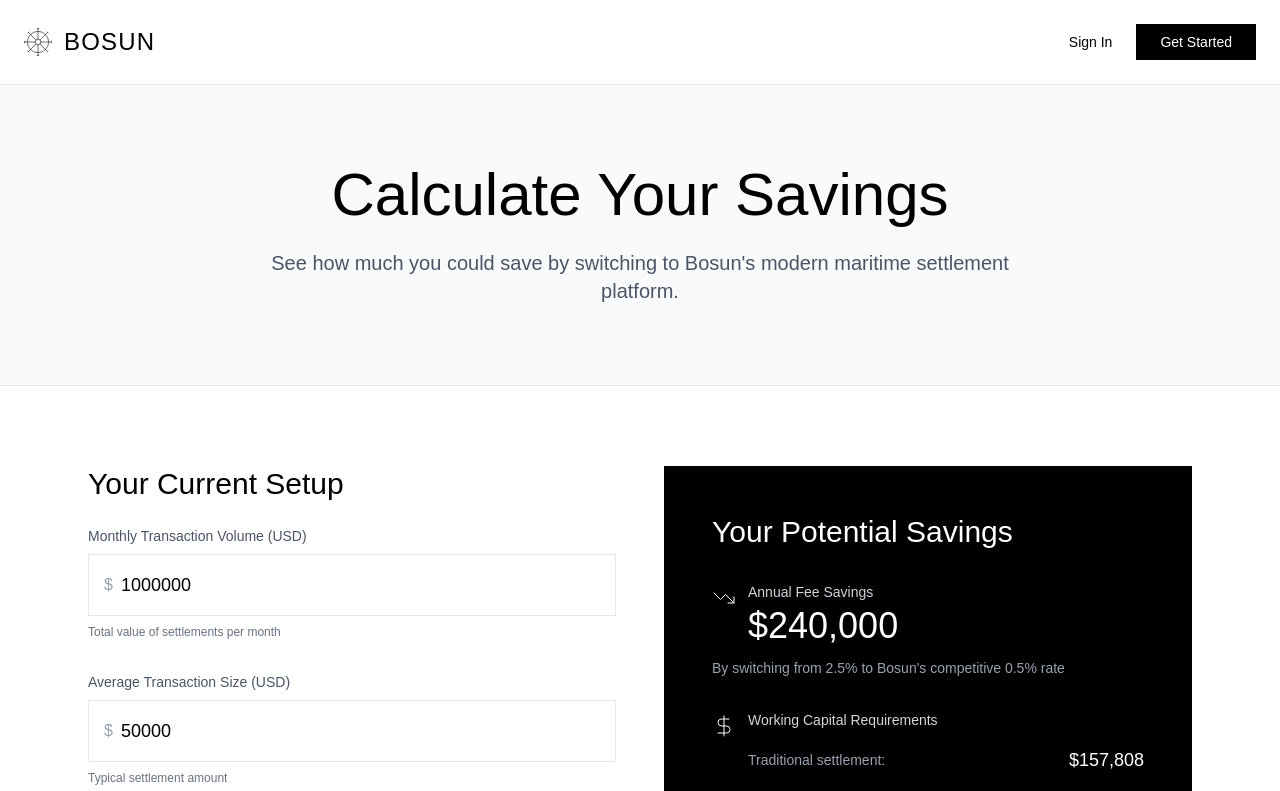
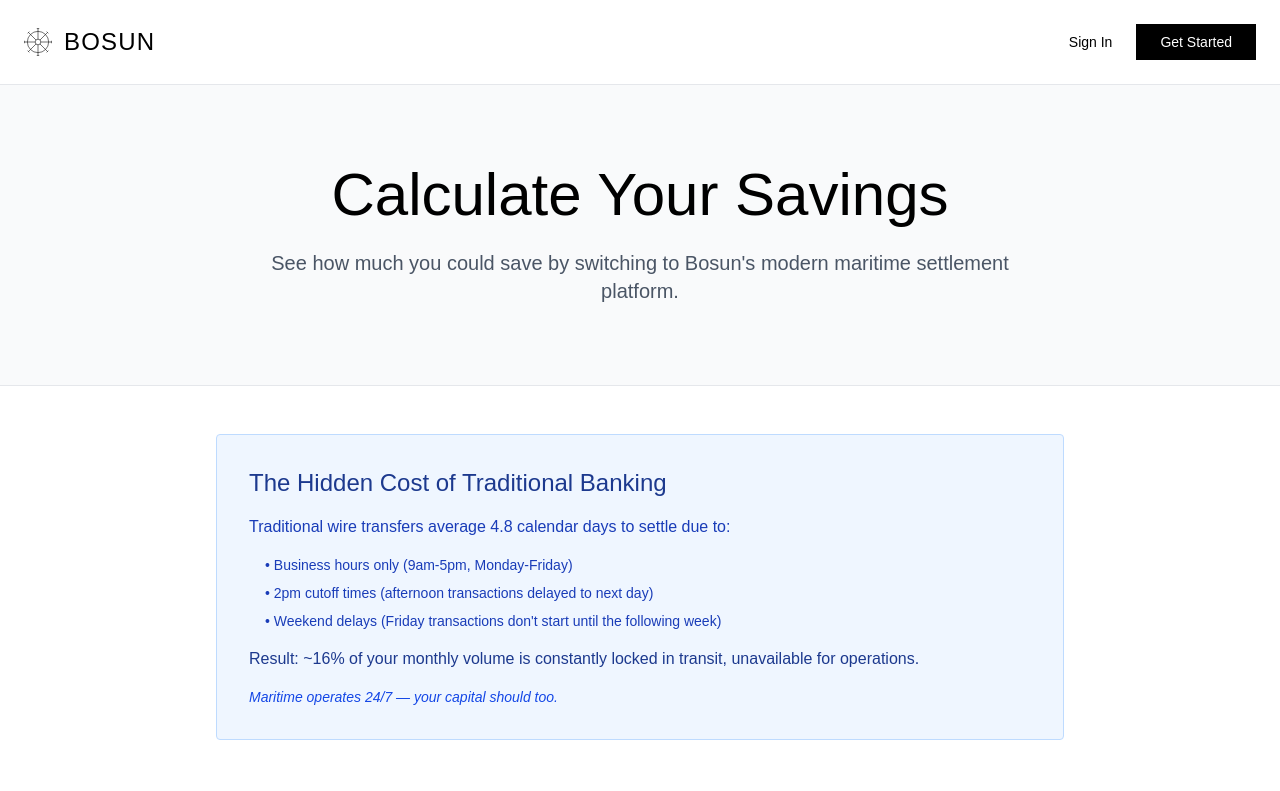
Before and after one commit to npgeorge/bosun, a Next.js app: page /calculator in a window 1280 px wide. Shown: the top 791 px of the page. Built offline with nearby package versions, Linux system fonts and the light colour scheme.

Commit message:
Add summary callout to calculator page highlighting key insight
- Add blue callout box explaining 4.8-day average settlement time
- Break down causes: business hours, cutoff times, weekend delays
- Emphasize ~16% of monthly volume locked in transit
- Include '24/7 maritime' tagline

```diff
--- a/src/app/calculator/page.tsx
+++ b/src/app/calculator/page.tsx
@@ -114,6 +114,27 @@ export default function SavingsCalculatorPage() {
           </h1>
           <p className="text-lg md:text-xl font-light text-gray-600 max-w-3xl mx-auto">
             See how much you could save by switching to Bosun's modern maritime settlement platform.
+          </p>
+        </div>
+      </section>
+
+      {/* Key Insight Summary */}
+      <section className="max-w-4xl mx-auto px-4 md:px-6 py-8 md:py-12">
+        <div className="bg-blue-50 border border-blue-200 p-6 md:p-8 rounded">
+          <h2 className="text-xl md:text-2xl font-light text-blue-900 mb-4">The Hidden Cost of Traditional Banking</h2>
+          <p className="text-base font-light text-blue-800 mb-4">
+            Traditional wire transfers average <strong>4.8 calendar days</strong> to settle due to:
+          </p>
+          <ul className="text-sm font-light text-blue-800 space-y-2 mb-4 ml-4">
+            <li>• Business hours only (9am-5pm, Monday-Friday)</li>
+            <li>• 2pm cutoff times (afternoon transactions delayed to next day)</li>
+            <li>• Weekend delays (Friday transactions don't start until the following week)</li>
+          </ul>
+          <p className="text-base font-light text-blue-900">
+            <strong>Result:</strong> ~16% of your monthly volume is constantly locked in transit, unavailable for operations.
+          </p>
+          <p className="text-sm font-light text-blue-700 mt-4 italic">
+            Maritime operates 24/7 — your capital should too.
           </p>
         </div>
       </section>
```
